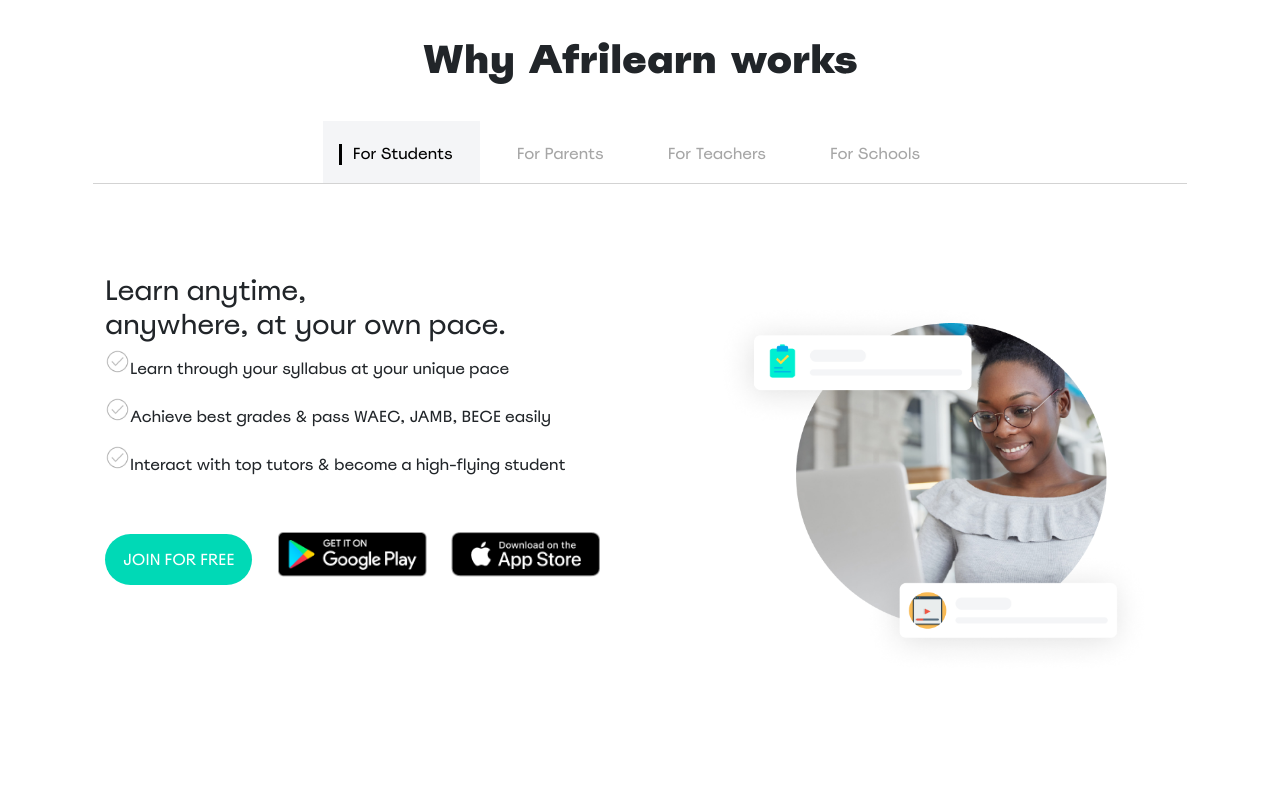
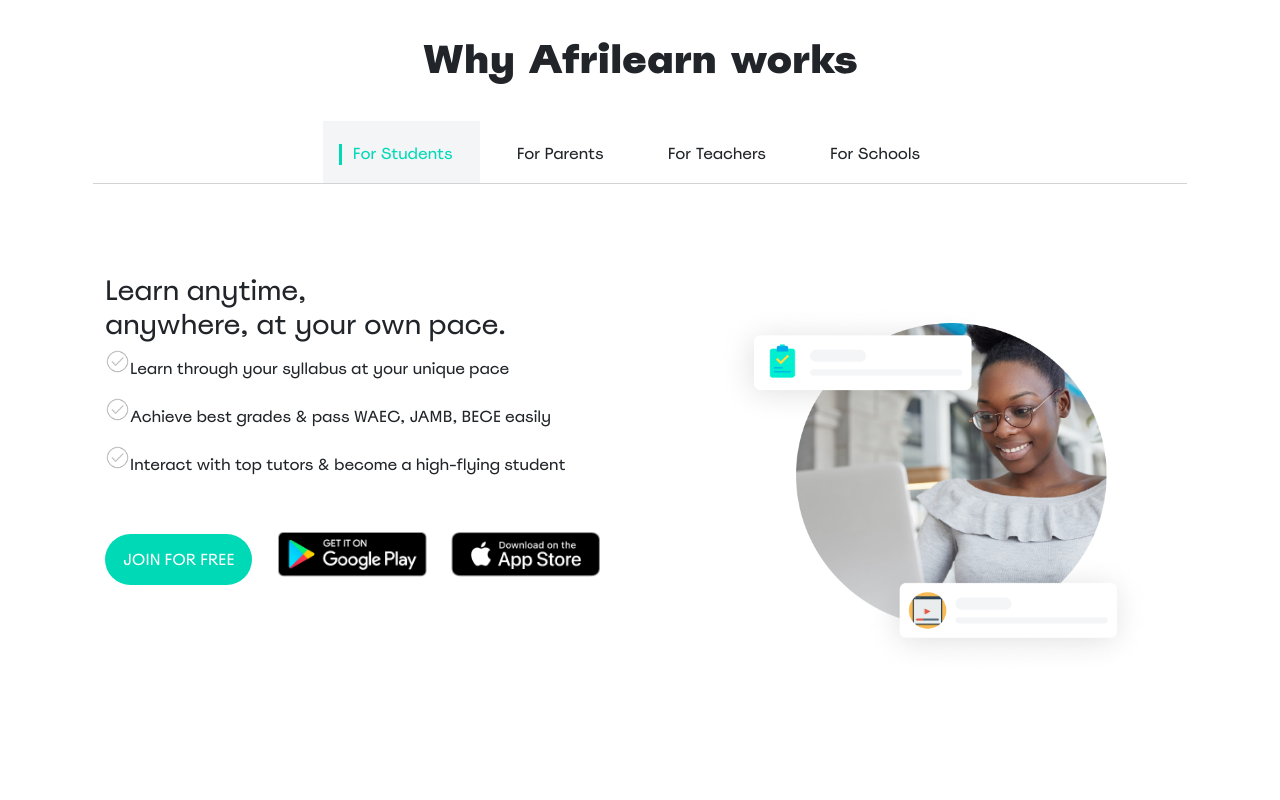
Before and after one commit to UNICEF-AFRILEARN/afrilearn-recon-front-end, a Next.js app: page / in a window 1280 px wide. Shown: the part 800-1600 px from the top of the page. Built offline with nearby package versions, Linux system fonts and the light colour scheme; no server answers.

Commit message:
Modify the second navbar according to the design

```diff
--- a/components/common/homepage/homepage.module.css
+++ b/components/common/homepage/homepage.module.css
@@ -56,14 +56,13 @@
 }
 .secondSectionul li {
   display: inline-block;
-  /* background-color: red; */
   margin-right: 10px;
   padding: 17px 27px;
-  color: #a6a6a6;
 }
+
 .secondSectionul span {
   display: inline-block;
-  border-left: solid 3px black;
+  border-left: solid 3px #00D9B6 ;
   height: 21px;
   position: relative;
   top: 6px;
@@ -71,7 +70,7 @@
 }
 .activeOption {
   background: #f4f5f7;
-  color: black !important;
+  color: #00D9B6 !important;
 }
 .profiles {
   margin-top: 60px;
```
